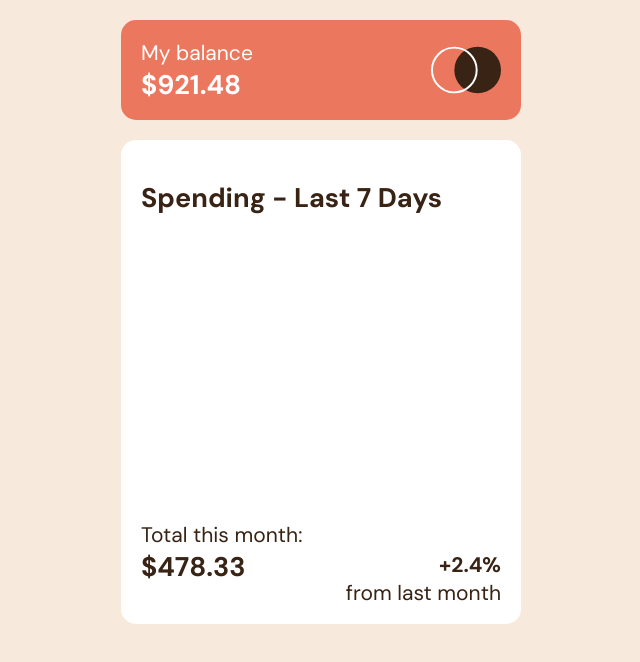
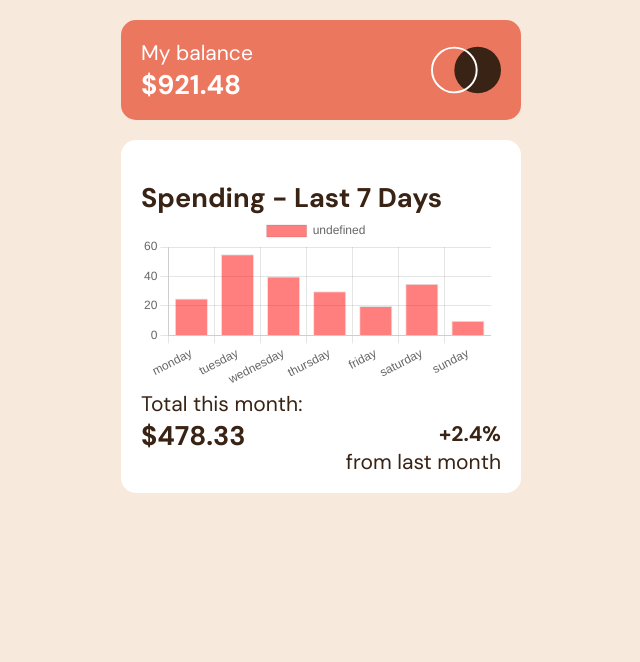
Before and after one commit to adie9/expenses-chart-component, a React (Vite) app: page / in a window 1280 px wide. Shown: the top 662 px of the page, without its empty margins (319-959 px from the left). Built offline with nearby package versions, Linux system fonts and the light colour scheme.

Commit message:
Added chart from Chart.js with hardcoded data

```diff
--- a/components/Chart.jsx
+++ b/components/Chart.jsx
@@ -1,9 +1,12 @@
 import React from "react"
+import { Bar } from "react-chartjs-2"
+import {Chart as ChartJS} from 'chart.js/auto'
 
-function Chart() {
-
+function Chart({chartData}) {
     return (
-      <canvas id="chart"></canvas>
+      <div id="chart">
+        <Bar data={chartData} />
+      </div>
     )
   }
 
--- a/components/Spending.jsx
+++ b/components/Spending.jsx
@@ -1,11 +1,28 @@
-import React from "react"
+import React, { useState } from "react"
 import Chart from "../components/Chart"
+import Data from "../data.json"
 
 function Spending() {
+  const [userData, setData] = useState({
+    labels: ['monday', 'tuesday', 'wednesday', 'thursday',
+                'friday', 'saturday', 'sunday'],
+    datasets: [
+        {
+            data: [25, 55, 40, 30, 20, 35, 10],
+            backgroundColor: ['rgba(255, 0, 0, 0.5)'],
+            borderWidth: 1,
+            color: '#eb755d'
+        }
+    ]
+  })
+
+
+
+
     return (
       <section className="spending-container">
         <h1>Spending - Last 7 Days</h1>
-        <Chart />
+        <Chart chartData={userData}  />
         <div class="spending-footer">
             <div class="spending-values">
                 <h3>Total this month: </h3>
--- a/package.json
+++ b/package.json
@@ -9,7 +9,9 @@
     "preview": "vite preview"
   },
   "dependencies": {
+    "chart.js": "^4.2.1",
     "react": "^18.2.0",
+    "react-chartjs-2": "^5.2.0",
     "react-dom": "^18.2.0"
   },
   "devDependencies": {
--- a/src/App.jsx
+++ b/src/App.jsx
@@ -1,19 +1,6 @@
 import React from "react"
 import Balance from "../components/Balance"
 import Spending from "../components/Spending"
-
-
-const data = {
-  labels: ['monday', 'tuesday', 'wednesday', 'thursday',
-              'friday', 'saturday', 'sunday'],
-  datasets: [
-      {
-          data: [25, 55, 40, 30, 20, 35, 10],
-          backgroundColor: ['rgba(255, 0, 0, 0.5)'],
-          borderWidth: 1,
-      }
-  ]
-}
 
 function App() {
   return (
--- a/styles/style.css
+++ b/styles/style.css
@@ -62,5 +62,4 @@ body {
 
 #chart {
   width: 350px;
-  height: 300px;
 }/*# sourceMappingURL=style.css.map */
--- a/styles/style.scss
+++ b/styles/style.scss
@@ -107,5 +107,4 @@ body {
 // Chart styles
 #chart {
     width: 350px;
-    height: 300px;
 }
```
Also changed, not shown: 2 other files (tests, documents, lock files or other folders).
